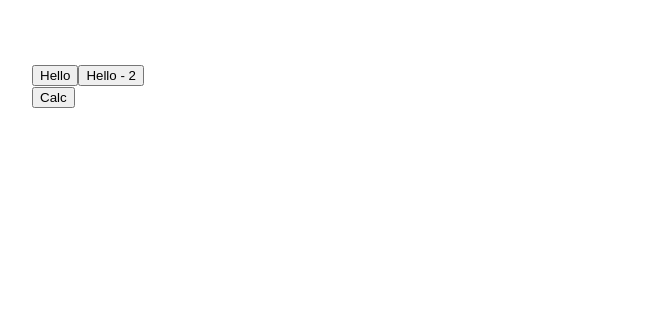
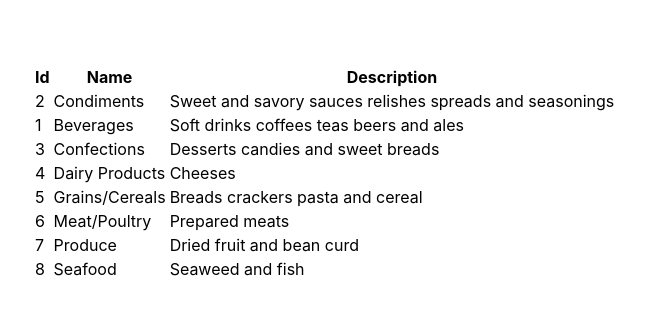
Before and after one commit to yakintech/tr-finans-react-tutorial-8, a React (Create React App) app: page / in a window 1280 px wide. Shown: the top 314 px of the page, without its empty margins (32-677 px from the left). Built offline with nearby package versions, Linux system fonts and the light colour scheme.

Commit message:
jsx sample

```diff
--- a/src/App.tsx
+++ b/src/App.tsx
@@ -1,10 +1,11 @@
 import JsxSample3 from "./components/JsxSample3";
+import JsxSample4 from "./components/JsxSample4";
 
 
 function App() {
 
   return <>
-      <JsxSample3/>
+      <JsxSample4/>
   </>
 }
 
--- a/src/components/JsxSample4.tsx
+++ b/src/components/JsxSample4.tsx
@@ -55,7 +55,15 @@ function JsxSample4() {
                 </tr>
             </thead>
             <tbody>
-
+                {
+                    categories.map(item => {
+                        return (<tr>
+                            <td>{item.id}</td>
+                            <td>{item.name}</td>
+                            <td>{item.description}</td>
+                        </tr>)
+                    })
+                }
             </tbody>
         </table>
     </>)
```
